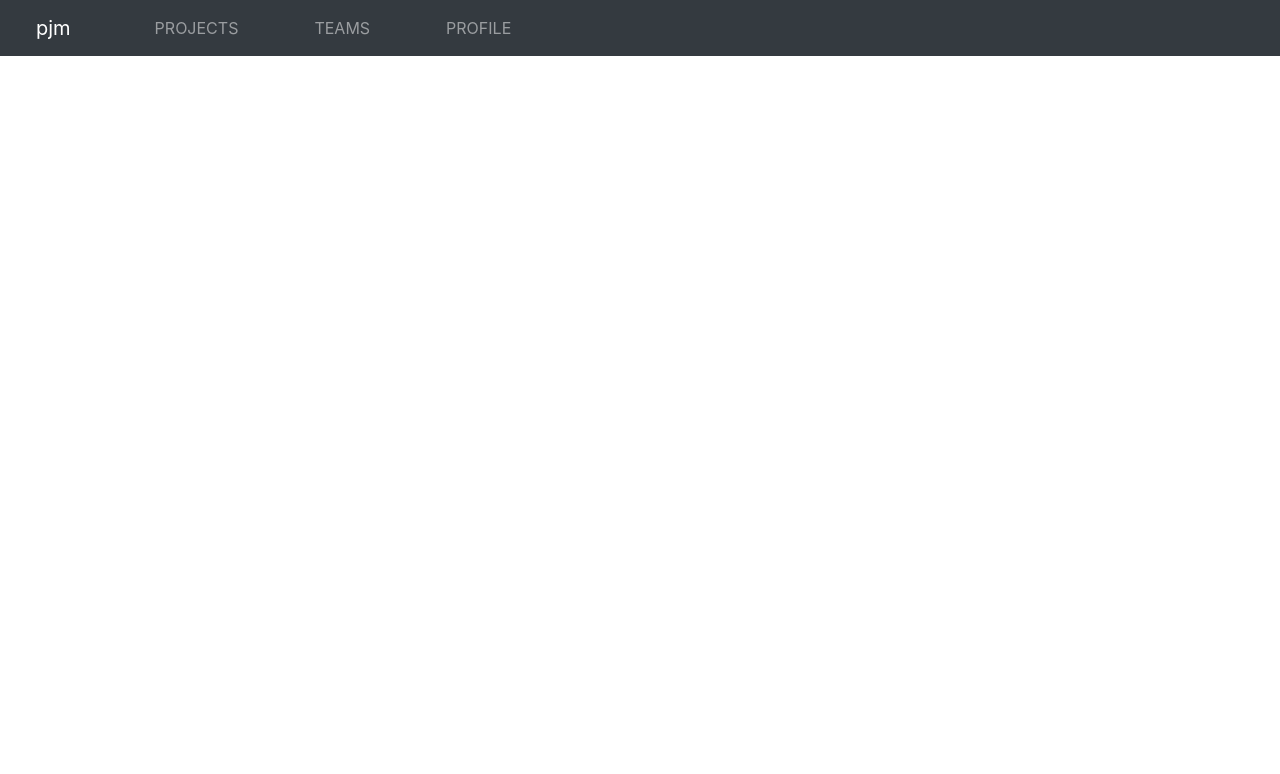
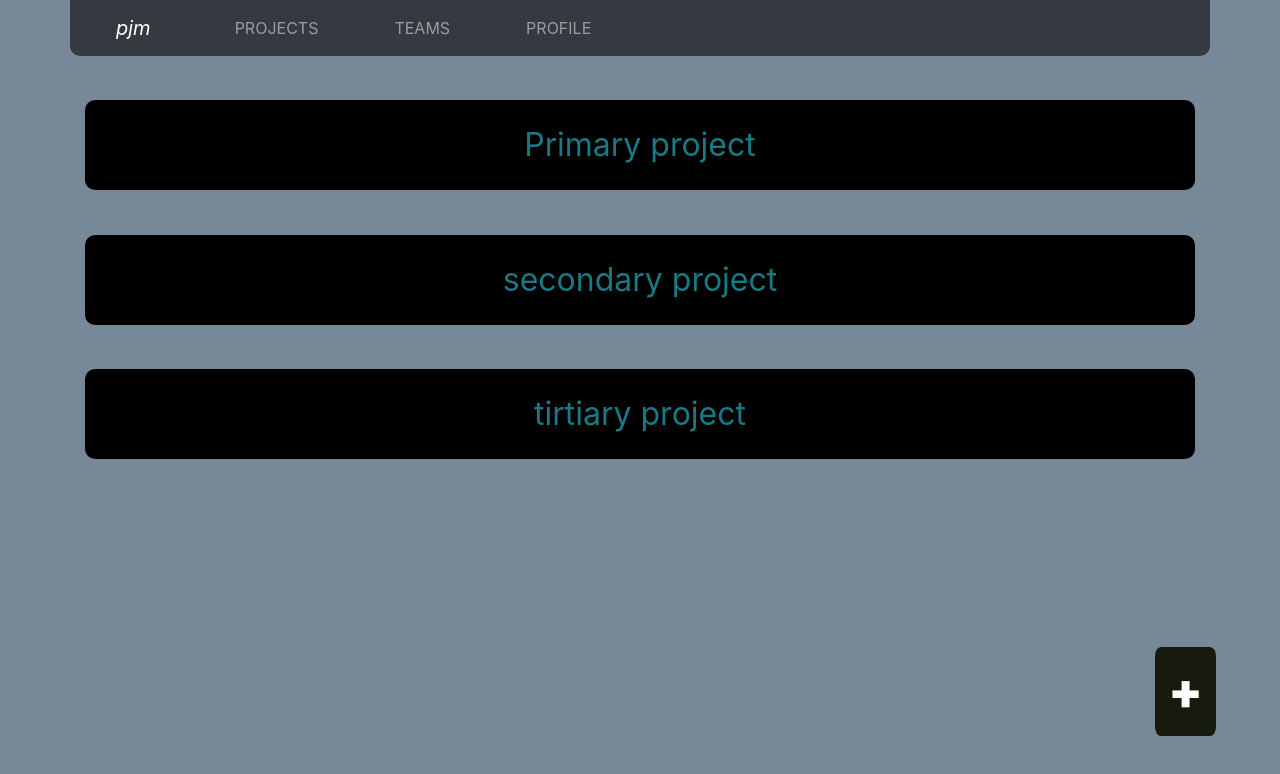
Before and after one commit to ABHISHEK-T-S/project-manager, a plain HTML site: page project.html in a window 1280 px wide. Drawn offline with nearby package versions, Linux system fonts and the light colour scheme.

Commit message:
ui for project is created

```diff
--- a/project.css
+++ b/project.css
@@ -3,3 +3,36 @@
     padding-right: 40px;
 
 }
+.navbar-brand{
+    font-size: 20px;
+    padding-left: 10px;
+}
+body{
+    background-color: lightslategray;
+}
+ .navbar{
+     border-bottom-right-radius: 10px;
+     border-bottom-left-radius: 10px;
+ }
+ .card{
+     margin-top: 4%;
+     background: #000;
+     color: rgb(25, 122, 134);
+     text-align: center;
+     font-size: xx-large;
+     border-radius: 10px;
+ }
+#hellobtn{
+
+    position: absolute;
+    right:    0;
+    bottom:   0;
+    margin-right: 5%;
+    margin-bottom: 5%;
+    font-size: 50px;
+    color: white;
+    font-weight: 900;
+    background-color: rgb(23, 27, 14);
+    border-radius: 10%;
+    text-align: justify;
+}
--- a/project.html
+++ b/project.html
@@ -1,5 +1,6 @@
 <!DOCTYPE html>
 <html>
+
 <head>
 
     <title>project manager</title>
@@ -13,14 +14,15 @@
 
 
 </head>
+
 <body>
-        <nav class="navbar navbar-expand-sm bg-dark navbar-dark">
+    <nav class="navbar navbar-expand-sm bg-dark navbar-dark container">
         <!-- Links -->
 
 
         <ul class="navbar-nav">
             <li class="nav-item">
-                    <a class="navbar-brand" href="#">pjm</a>
+                <i class="navbar-brand">pjm</i>
             </li>
             <li class="nav-item">
                 <a class="nav-link" href="project.html">PROJECTS</a>
@@ -33,4 +35,20 @@
             </li>
         </ul>
     </nav>
+
+
+
+    <div class="container">
+        <div class="card ">
+            <div class="card-body">Primary project</div>
+        </div>
+        <div class="card ">
+            <div class="card-body">secondary project</div>
+        </div>
+        <div class="card ">
+            <div class="card-body">tirtiary project</div>
+        </div>
+    </div>
+    <button class="btn" id="hellobtn">+</button>
+
 </body>
```
Also changed, not shown: profile.html (+5 -2 lines), teams.html (+10 -2 lines). Lines whose indentation alone changed are shown as unchanged.
